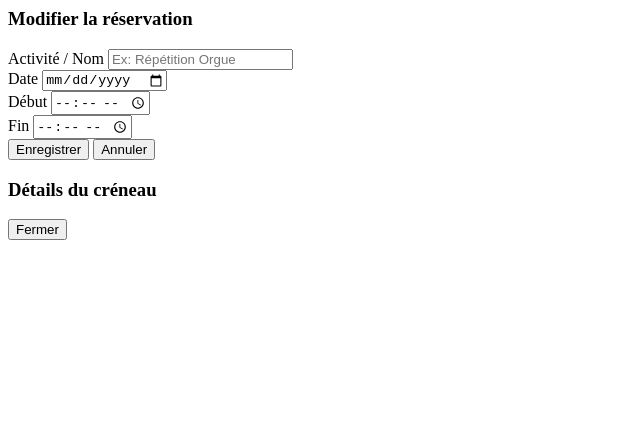
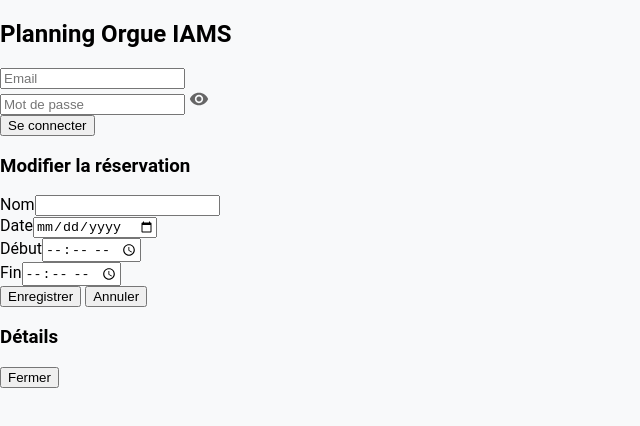
Before and after one commit to orgue-iams/Planning, a plain HTML site: page index.html in a window 1280 px wide. Shown: the whole page, without its empty margins (0-640 px from the left). Drawn offline with nearby package versions, Linux system fonts and the light colour scheme.

Commit message:
Update index.html

```diff
--- a/index.html
+++ b/index.html
@@ -1,27 +1,48 @@
+<!DOCTYPE html>
+<html lang="fr">
+<head>
+    <meta charset="UTF-8">
+    <meta name="viewport" content="width=device-width, initial-scale=1.0, maximum-scale=1.0, user-scalable=no">
+    <title>Planning Orgue IAMS</title>
+    <link rel="stylesheet" href="style.css">
+    <link href="https://cdn.jsdelivr.net/npm/fullcalendar@5.11.3/main.min.css" rel="stylesheet" />
+</head>
+<body>
+
+    <div id="loginSection" class="login-container">
+        <div class="login-card">
+            <h2>Planning Orgue IAMS</h2>
+            <input type="email" id="userEmail" placeholder="Email">
+            <div class="password-group">
+                <input type="password" id="userPass" placeholder="Mot de passe">
+                <span class="toggle-password" onclick="togglePass()">
+                    <svg viewBox="0 0 24 24" width="20"><path d="M12 4.5C7 4.5 2.73 7.61 1 12c1.73 4.39 6 7.5 11 7.5s9.27-3.11 11-7.5c-1.73-4.39-6-7.5-11-7.5zM12 17c-2.76 0-5-2.24-5-5s2.24-5 5-5 5 2.24 5 5-2.24 5-5 5zm0-8c-1.66 0-3 1.34-3 3s1.34 3 3 3 3-1.34 3-3-1.34-3-3-3z" fill="#666"/></svg>
+                </span>
+            </div>
+            <button id="btnLogin" onclick="login()">Se connecter</button>
+            <div id="loginMessage" class="status-msg"></div>
+        </div>
+    </div>
+
+    <div id="appSection" style="display:none;">
+        <div class="header-app">
+            <span class="app-title">Planning Orgue</span>
+            <button class="btn-logout-icon" onclick="logout()" title="Quitter">
+                <svg viewBox="0 0 24 24" width="24" height="24"><path d="M17 7l-1.41 1.41L18.17 11H8v2h10.17l-2.58 2.58L17 17l5-5zM4 5h8V3H4c-1.1 0-2 .9-2 2v14c0 1.1.9 2 2 2h8v-2H4V5z" fill="#5f6368"/></svg>
+            </button>
+        </div>
+        <div id="calendar"></div>
+    </div>
+
     <div id="modalEdit" class="modal">
         <div class="modal-card">
-        <div class="modal-header">
-            <span class="icon-calendar"></span>
-            <h3>Modifier la réservation</h3>
-        </div>
+            <div class="modal-header"><h3>Modifier la réservation</h3></div>
             <div class="modal-body">
-            <div class="input-group">
-                <label>Activité / Nom</label>
-                <input type="text" id="editTitle" placeholder="Ex: Répétition Orgue">
-            </div>
-            <div class="input-group">
-                <label>Date</label>
-                <input type="date" id="editDate">
-            </div>
+                <div class="input-group"><label>Nom</label><input type="text" id="editTitle"></div>
+                <div class="input-group"><label>Date</label><input type="date" id="editDate"></div>
                 <div class="time-row">
-                <div class="input-group">
-                    <label>Début</label>
-                    <input type="time" id="editStart" step="900">
-                </div>
-                <div class="input-group">
-                    <label>Fin</label>
-                    <input type="time" id="editEnd" step="900">
-                </div>
+                    <div class="input-group"><label>Début</label><input type="time" id="editStart" step="900"></div>
+                    <div class="input-group"><label>Fin</label><input type="time" id="editEnd" step="900"></div>
                 </div>
             </div>
             <div class="modal-footer">
@@ -33,14 +54,14 @@
 
     <div id="popupView" class="modal">
         <div class="modal-card view-card">
-        <div class="modal-header blue-header">
-            <span class="icon-info"></span>
-            <h3>Détails du créneau</h3>
-        </div>
-        <div id="viewContent" class="modal-body">
-            </div>
-        <div class="modal-footer">
-            <button onclick="closeModals()" class="btn-cancel">Fermer</button>
+            <div class="modal-header blue-header"><h3>Détails</h3></div>
+            <div id="viewContent" class="modal-body"></div>
+            <div class="modal-footer"><button onclick="closeModals()" class="btn-cancel">Fermer</button></div>
         </div>
     </div>
-</div>
+
+    <script src="https://cdn.jsdelivr.net/npm/fullcalendar@5.11.3/main.min.js"></script>
+    <script src="https://cdn.jsdelivr.net/npm/fullcalendar@5.11.3/locales/fr.js"></script>
+    <script src="app.js" defer></script>
+</body>
+</html>
```
Lines whose indentation alone changed are shown as unchanged.
